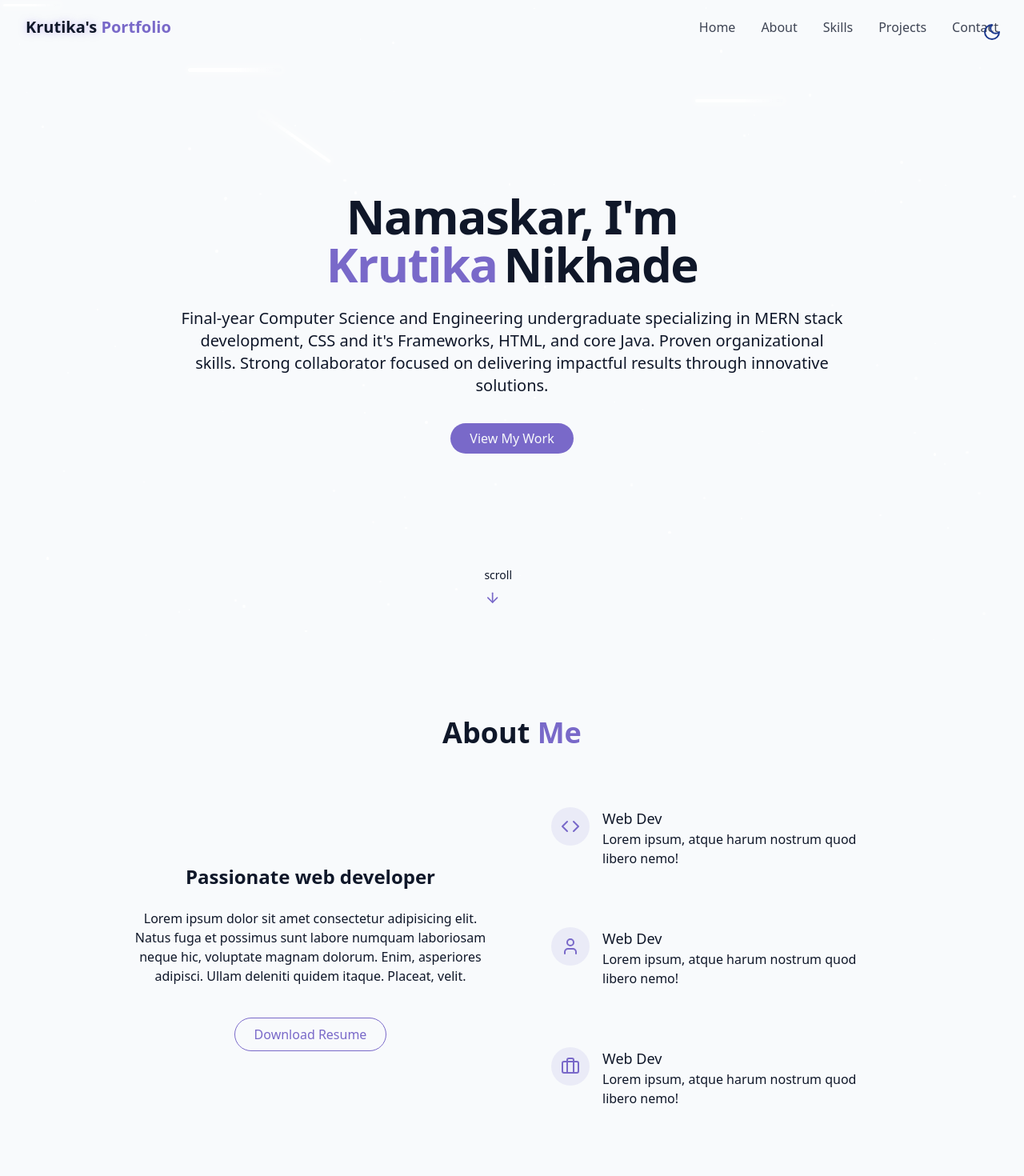
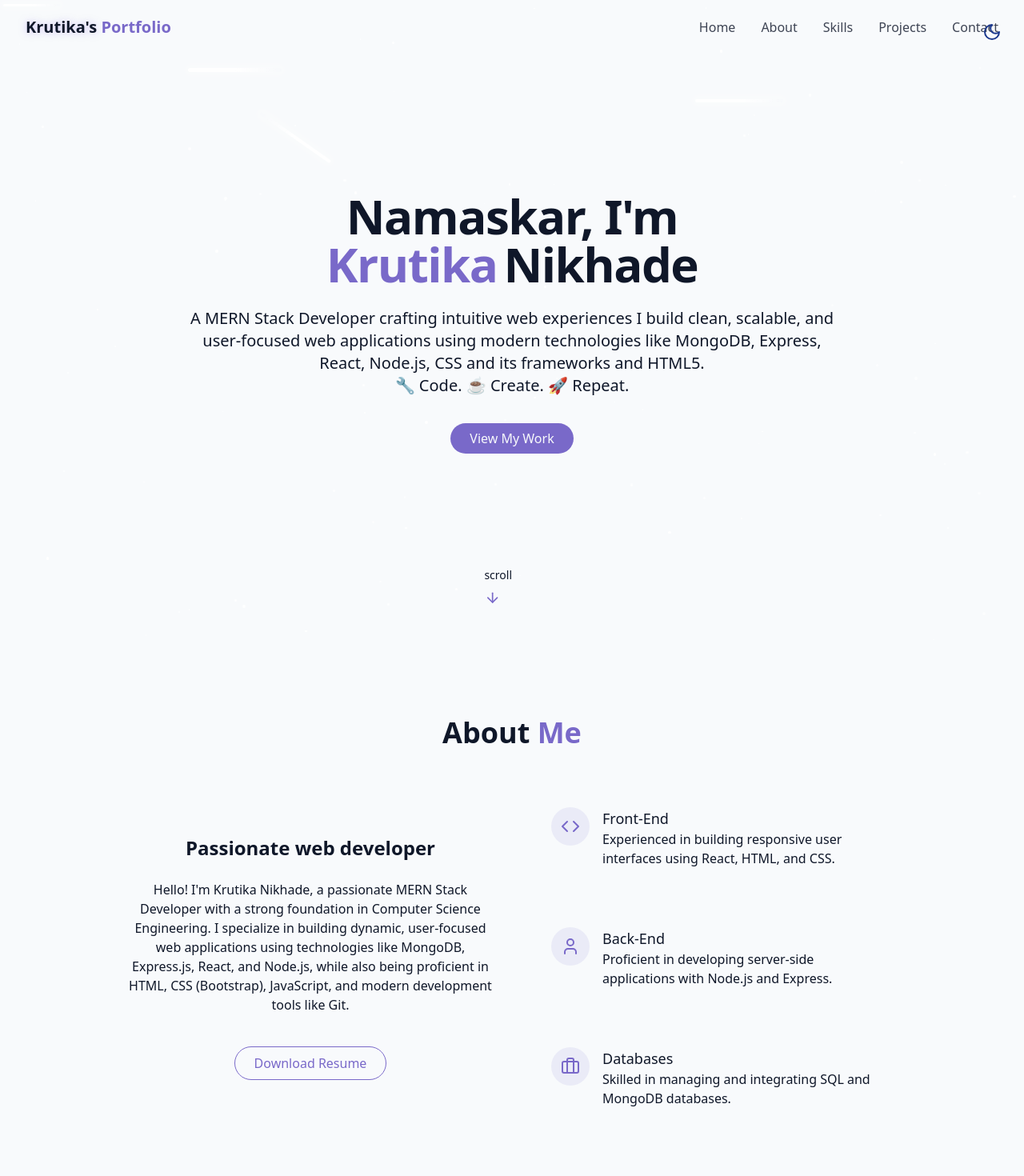
Before and after one commit to KrutikaNikhade/Portfolio, a React (Vite) app: page / in a window 1280 px wide. Shown: the top 1470 px of the page at 80% size. Built offline with nearby package versions, Linux system fonts and the light colour scheme.

Commit message:
few changes

```diff
--- a/src/components/AboutSection.jsx
+++ b/src/components/AboutSection.jsx
@@ -14,13 +14,10 @@ export const AboutSection = () => {
                 <h3 className="text-2xl font-semibold">Passionate web developer</h3>
 
                 <p className="text-muted-foreground">
-                    Lorem ipsum dolor sit amet consectetur adipisicing elit.
-                    Natus fuga et possimus sunt labore numquam laboriosam neque hic,
-                    voluptate magnam dolorum. Enim, asperiores adipisci. Ullam deleniti quidem itaque.
-                    Placeat, velit.
+                    Hello! I'm Krutika Nikhade, a passionate MERN Stack Developer with a strong foundation in Computer Science Engineering. I specialize in building dynamic, user-focused web applications using technologies like MongoDB, Express.js, React, and Node.js, while also being proficient in HTML, CSS (Bootstrap), JavaScript, and modern development tools like Git.
                 </p>
                <div className="flex flex-col sm:flex-row gap-4 pt-4 justify-center">
-                  <a href="#contact" className="px-6 py-2 rounded-full border border-primary text-primary hover:bg-primary/10 transition-colors duration-300">
+                  <a href="public/resume_krutika_nikhade.pdf" target="_blank" className="px-6 py-2 rounded-full border border-primary text-primary hover:bg-primary/10 transition-colors duration-300">
                     {" "}
                       Download Resume
                   </a>
@@ -34,9 +31,9 @@ export const AboutSection = () => {
                            <Code className="h-6 w-6 text-primary"/>
                         </div>
                         <div className="text-left">
-                            <h4 className="fomt-semibold text-lg">Web Dev</h4>
+                            <h4 className="fomt-semibold text-lg">Front-End</h4>
                             <p className="text-muted-foreground">
-                                Lorem ipsum, atque harum nostrum quod libero nemo!
+                                Experienced in building responsive user interfaces using React, HTML, and CSS.
                             </p>
                         </div>
                     </div>
@@ -47,9 +44,9 @@ export const AboutSection = () => {
                            <User className="h-6 w-6 text-primary"/>
                         </div>
                         <div className="text-left">
-                            <h4 className="fomt-semibold text-lg">Web Dev</h4>
+                            <h4 className="fomt-semibold text-lg">Back-End</h4>
                             <p className="text-muted-foreground">
-                                Lorem ipsum, atque harum nostrum quod libero nemo!
+                                Proficient in developing server-side applications with Node.js and Express.
                             </p>
                         </div>
                     </div>
@@ -60,9 +57,9 @@ export const AboutSection = () => {
                            <Briefcase className="h-6 w-6 text-primary"/>
                         </div>
                         <div className="text-left">
-                            <h4 className="fomt-semibold text-lg">Web Dev</h4>
+                            <h4 className="fomt-semibold text-lg">Databases</h4>
                             <p className="text-muted-foreground">
-                                Lorem ipsum, atque harum nostrum quod libero nemo!
+                                Skilled in managing and integrating SQL and MongoDB databases.
                             </p>
                         </div>
                     </div>
--- a/src/components/HeroSection.jsx
+++ b/src/components/HeroSection.jsx
@@ -14,9 +14,11 @@ export const HeroSection = () =>{
             <span className="text-gradient ml-2 opacity-0 animate-fade-in-delay-2">Nikhade</span>
           </h1>
 
-          <p className="text-lg md:text-xl text-muted-foreground max-2-2xl mx-auto opacity-0 animate-fade-in-delay-3">Final-year Computer Science and Engineering undergraduate specializing in MERN stack development, CSS and it's Frameworks,
-          HTML, and core Java. Proven organizational skills. Strong collaborator
-          focused on delivering impactful results through innovative solutions.
+          <p className="text-lg md:text-xl text-muted-foreground max-2-2xl mx-auto opacity-0 animate-fade-in-delay-3">
+         A MERN Stack Developer crafting intuitive web experiences
+
+I build clean, scalable, and user-focused web applications using modern technologies like MongoDB, Express, React, Node.js, CSS and its frameworks and HTML5.<br></br>
+🔧 Code. ☕ Create. 🚀 Repeat.
           </p>
 
           <div className="pt-4 opacity-0 animate-fade-in-delay-4">
--- a/src/components/SkillsSection.jsx
+++ b/src/components/SkillsSection.jsx
@@ -2,7 +2,8 @@ import { useState } from "react";
 import {cn} from "@/lib/utils";
 
 const skills = [
-    {name: "HTMl/CSS", category:"Frontend"},
+    {name: "HTML", category:"Frontend"},
+    {name: "CSS", category:"Frontend"},
     {name: "Javascript", category:"Frontend"},
     {name: "React", category:"Frontend"},
 
@@ -14,7 +15,7 @@ const skills = [
 
     //Tools
     {name: "Git/Github", category:"Tools"},
-    {name: "Docker", category:"Tools"},
+    //{name: "Docker", category:"Tools"},
 ];
 
 const categories = ["all", "Frontend", "Backend", "Tools"];
```
Also changed, not shown: 1 other file (tests, documents, lock files or other folders).
